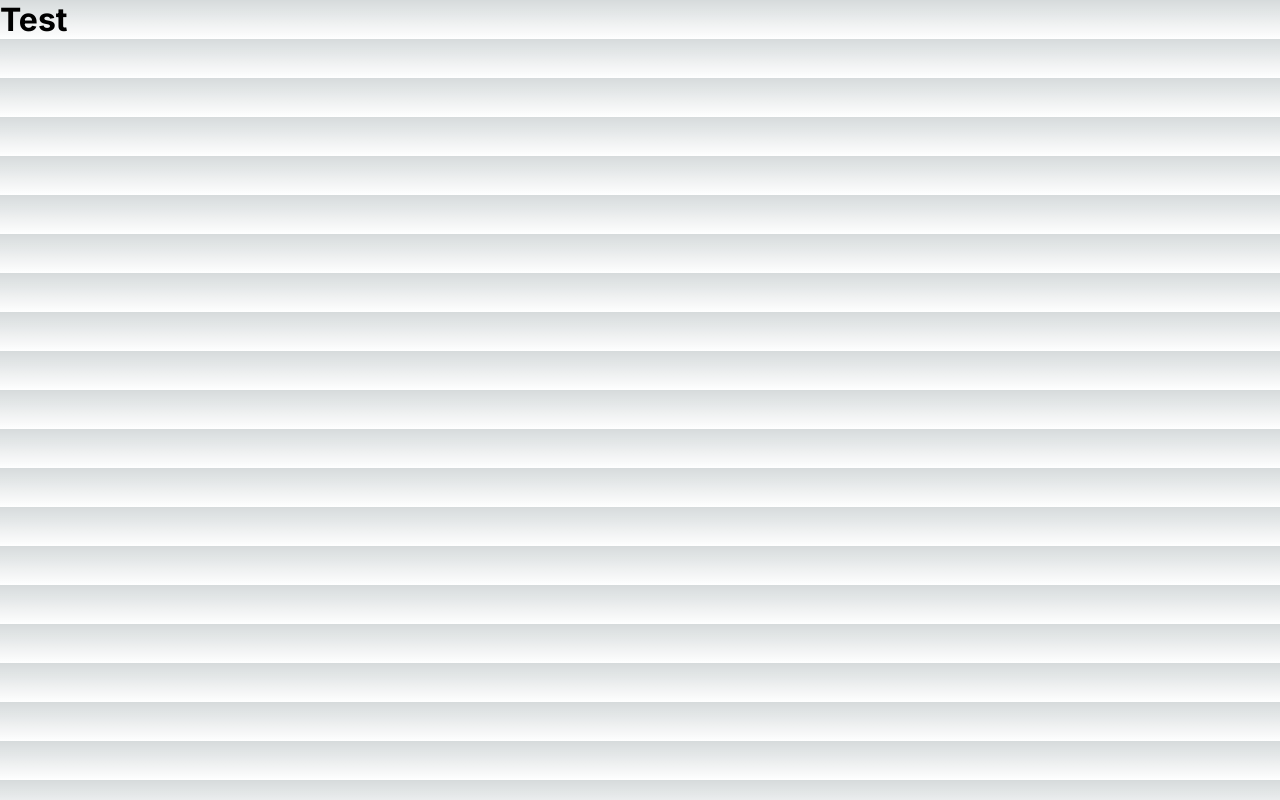
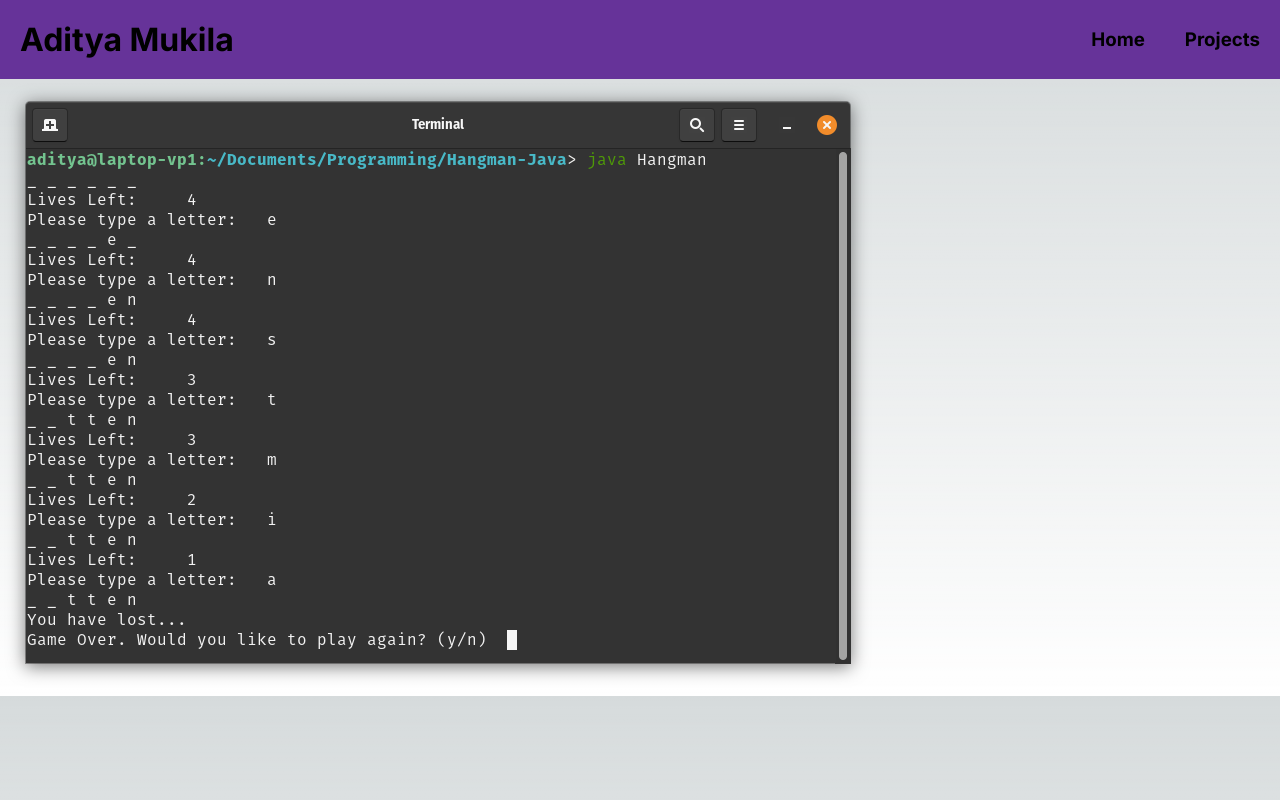
Before and after one commit to ZephyrIO/Portfolio, a Next.js app: page /project in a window 1280 px wide. Built offline with nearby package versions, Linux system fonts and the light colour scheme.

Commit message:
feat: :sparkles: Started work on Projects tab
Started the Projects Page and setup first project

```diff
--- a/src/app/project/page.js
+++ b/src/app/project/page.js
@@ -1,8 +1,12 @@
+import Header from "@/components/Header";
+import ProjectList from "@/components/ProjectList";
+
 export default function Projects ()
 {
     return (
         <div>
-            <h1>Test</h1>
+            <Header />
+            <ProjectList />
         </div>
     )
 }
--- /dev/null
+++ b/src/components/ProjectList.css
@@ -0,0 +1,3 @@
+.grid {
+    display: grid;
+}
--- /dev/null
+++ b/src/components/ProjectList.js
@@ -0,0 +1,15 @@
+import Image from "next/image";
+import hangman from '../../public/assets/Hangman.png';
+
+export default function ProjectList ()
+{
+    return (
+        <div className="grid">
+            <div>
+                <a href="https://github.com/ZephyrIO/Hangman-Java">
+                    <Image src={hangman} alt="Hangman in the Terminal" />
+                </a>
+            </div>
+        </div>
+    )
+}
```
Also changed, not shown: public/assets/Hangman.png (added).
